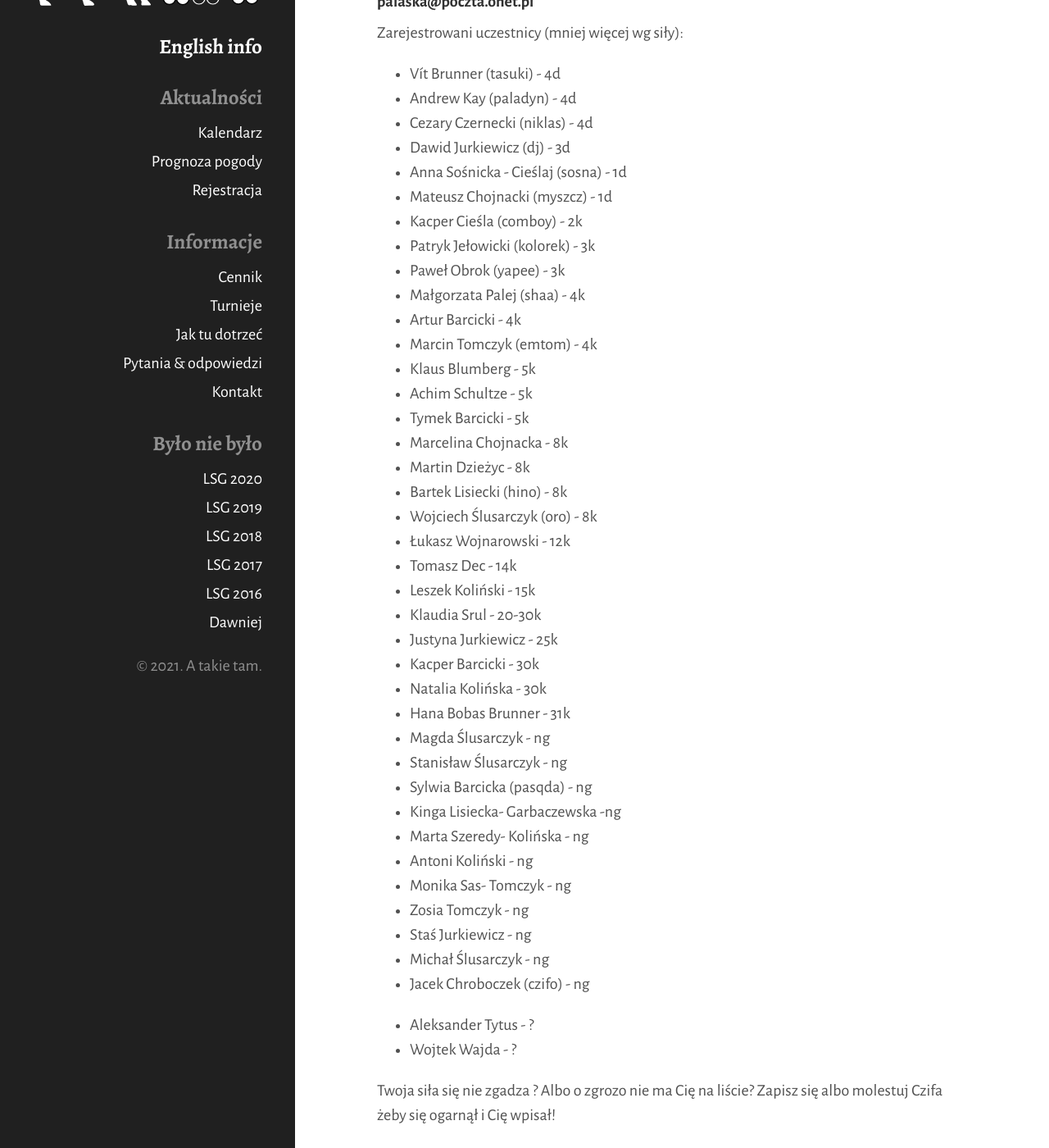
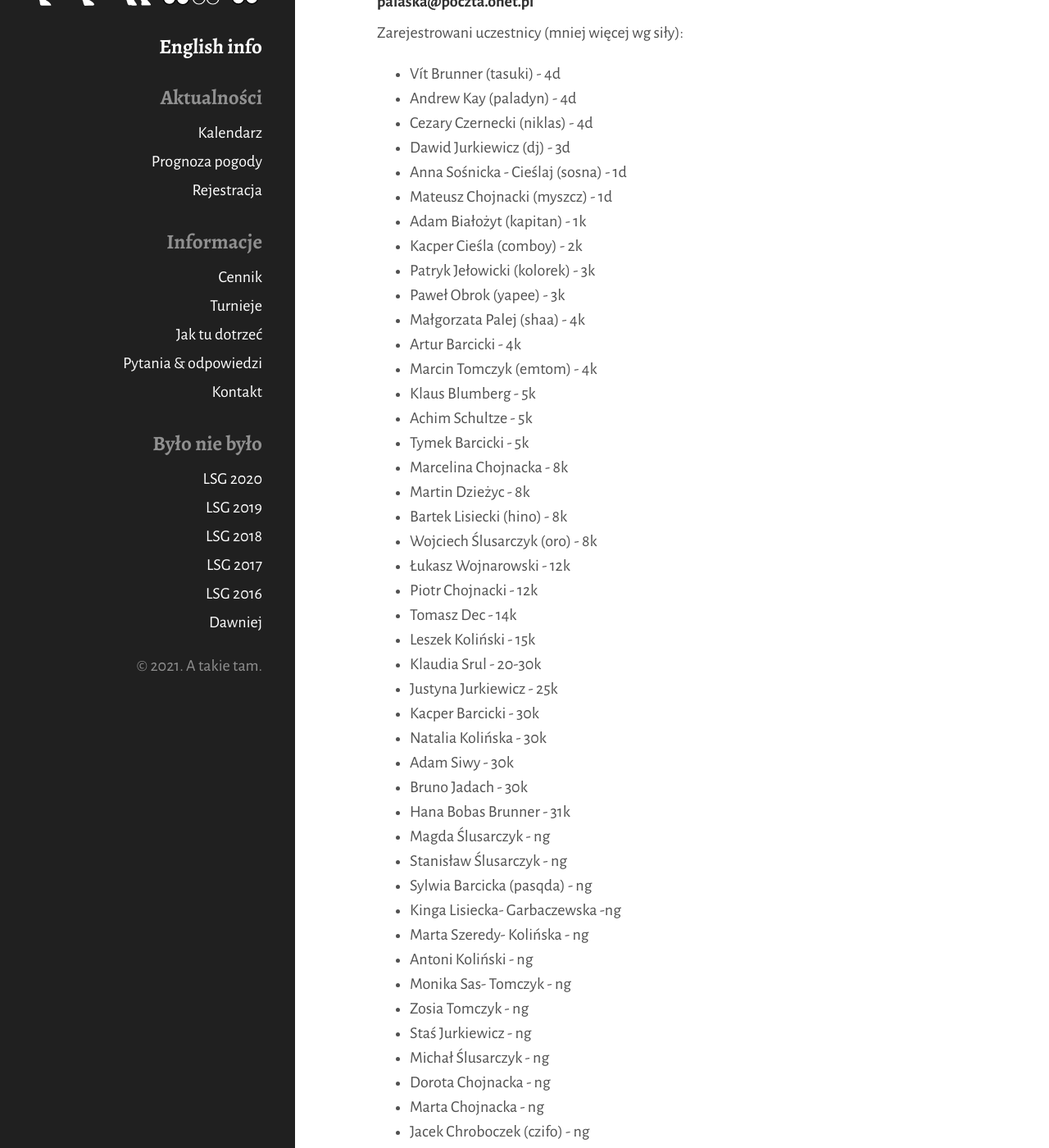
Before and after one commit to tasuki/lsg, a Jekyll site: the page built from zarejestrowani.md, in a window 1280 px wide and 1400 px high, scrolled down 205 px. Shown: the whole window at 82% size. Built offline with Jekyll 4.4.1, drawn with Linux system fonts in a browser that asks for light colours; nearby versions of some CDN libraries.

Commit message:
Update zarejestrowani.md

```diff
--- a/zarejestrowani.md
+++ b/zarejestrowani.md
@@ -17,6 +17,7 @@ Zarejestrowani uczestnicy (mniej więcej wg siły):
 - Dawid Jurkiewicz (dj) - 3d
 - Anna Sośnicka - Cieślaj (sosna) - 1d
 - Mateusz Chojnacki (myszcz) - 1d
+- Adam Białożyt (kapitan) - 1k
 - Kacper Cieśla (comboy) - 2k
 - Patryk Jełowicki (kolorek) - 3k
 - Paweł Obrok (yapee) - 3k
@@ -31,12 +32,15 @@ Zarejestrowani uczestnicy (mniej więcej wg siły):
 - Bartek Lisiecki (hino) - 8k
 - Wojciech Ślusarczyk (oro) - 8k
 - Łukasz Wojnarowski - 12k
+- Piotr Chojnacki - 12k
 - Tomasz Dec - 14k
 - Leszek Koliński - 15k
 - Klaudia Srul - 20-30k
 - Justyna Jurkiewicz - 25k
 - Kacper Barcicki - 30k
 - Natalia Kolińska - 30k
+- Adam Siwy - 30k
+- Bruno Jadach - 30k
 - Hana Bobas Brunner - 31k
 - Magda Ślusarczyk - ng
 - Stanisław Ślusarczyk - ng
@@ -48,6 +52,8 @@ Zarejestrowani uczestnicy (mniej więcej wg siły):
 - Zosia Tomczyk - ng
 - Staś Jurkiewicz - ng
 - Michał Ślusarczyk - ng
+- Dorota Chojnacka - ng
+- Marta Chojnacka - ng
 - Jacek Chroboczek (czifo) - ng
 
 - Aleksander Tytus - ?
```
